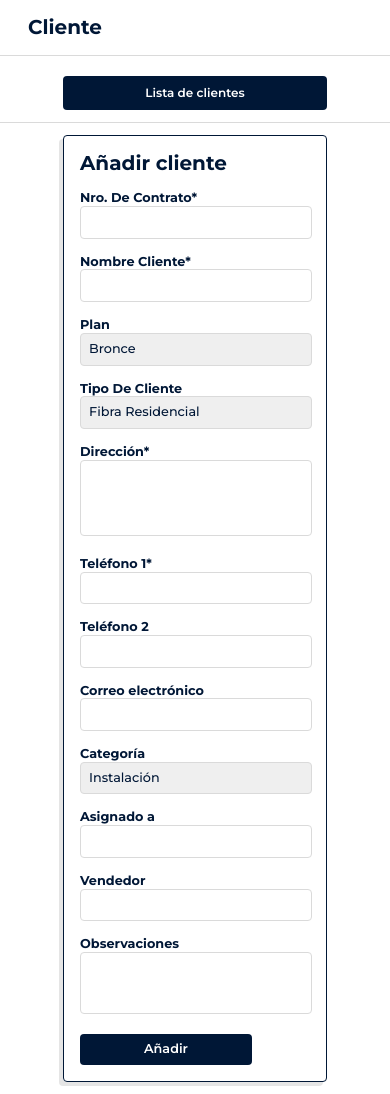
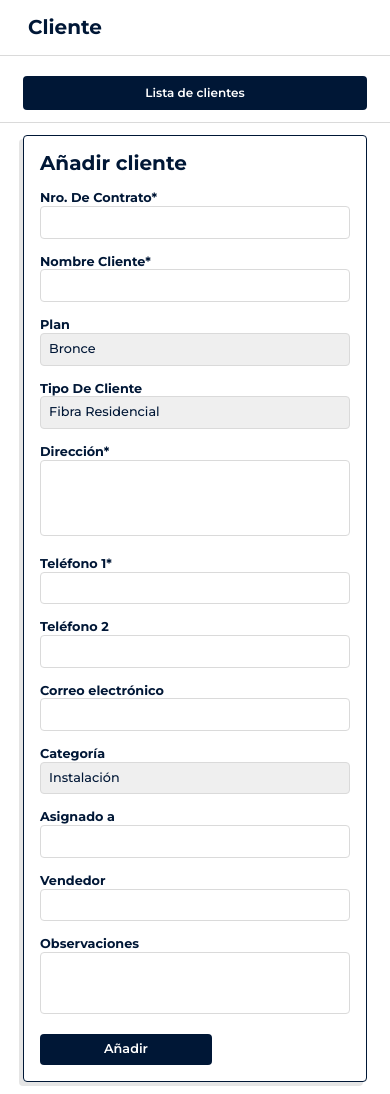
Before and after one commit to sussgmez/web_pt_v2, a Django app: page /customer/add in a window 390 px wide. Shown: the part 115-1209 px from the top of the page. Run offline with Django 4.2, Linux system fonts and the light colour scheme; the visitor is signed in with stand-in values (Sample User, id 1).

Commit message:
update styles

```diff
--- a/web_pt_v2/static/style.css
+++ b/web_pt_v2/static/style.css
@@ -280,7 +280,7 @@ main .header-main h1 {
 }
 @media (max-width: 588px) {
   .page-aside-section .filters-aside {
-    max-width: 264px;
+    max-width: 344px;
   }
 }
 .page-aside-section .customer-aside, .page-aside-section .order-aside {
@@ -299,7 +299,7 @@ main .header-main h1 {
 }
 @media (max-width: 588px) {
   .page-aside-section .customer-aside, .page-aside-section .order-aside {
-    max-width: 264px;
+    max-width: 344px;
   }
 }
 @media (max-width: 868px) {
@@ -418,6 +418,9 @@ main .header-main h1 {
   border-radius: 0.25rem;
   box-shadow: -4px 4px rgba(0, 0, 0, 0.1);
   height: fit-content;
+  max-width: 344px;
+  width: 100%;
+  margin: auto;
 }
 .page-aside-section .customer-list .customer-card p {
   margin: 0;
@@ -489,7 +492,7 @@ main .header-main h1 {
 }
 @media (max-width: 588px) {
   .page-aside-section .customer-list {
-    grid-template-columns: 264px;
+    grid-template-columns: 1fr;
   }
 }
 .page-aside-section .buttons-prev-next .btn-prev, .page-aside-section .buttons-prev-next .btn-next {
@@ -544,7 +547,8 @@ main .header-main h1 {
 }
 @media (max-width: 588px) {
   .page-aside-section .customer-detail {
-    max-width: 264px;
+    width: 100%;
+    max-width: 344px;
   }
 }
 .page-aside-section .customer-form {
@@ -579,7 +583,7 @@ main .header-main h1 {
 }
 @media (max-width: 588px) {
   .page-aside-section .customer-form {
-    grid-template-columns: 232px;
+    grid-template-columns: 1fr;
   }
   .page-aside-section .customer-form .columns-2 {
     grid-column: span 1;
@@ -910,7 +914,8 @@ main .header-main h1 {
 }
 @media (max-width: 588px) {
   .page-section .technician-orders {
-    grid-template-columns: 264px;
+    grid-template-columns: 1fr;
+    max-width: 344px;
   }
 }
 
--- a/web_pt_v2/static/style.scss
+++ b/web_pt_v2/static/style.scss
@@ -274,7 +274,7 @@ main {
             max-width: 540px;
         }
         @media (max-width: $sm_screen) {
-            max-width: 264px;
+            max-width: 344px;
         }
     }
     .customer-aside, .order-aside{
@@ -287,7 +287,7 @@ main {
             max-width: 504px;
         }
         @media (max-width: $sm_screen) {
-            max-width: 264px;
+            max-width: 344px;
         }
     }
     #id_form_filters {
@@ -399,6 +399,9 @@ main {
             border-radius: 0.25rem;
             box-shadow: -4px 4px rgba($black, $alpha: 0.1);
             height: fit-content;
+            max-width: 344px;
+            width: 100%;
+            margin: auto;
             p {margin: 0;}
             div {overflow: hidden;}
             hr {
@@ -462,7 +465,7 @@ main {
             justify-content: center;
         }
         @media (max-width:$sm_screen) {
-            grid-template-columns: 264px
+            grid-template-columns: 1fr
         }
     }
     .buttons-prev-next  {
@@ -512,7 +515,8 @@ main {
             margin: auto;
         }
         @media (max-width: $sm_screen) {
-            max-width: 264px;
+            width: 100%;
+            max-width: 344px;
         }
     }
     .customer-form {
@@ -548,7 +552,7 @@ main {
             grid-column: span 2;
         }
         @media (max-width: $sm_screen) {
-            grid-template-columns: 232px;
+            grid-template-columns: 1fr;
             .columns-2 {
                 grid-column: span 1;
             }
@@ -868,7 +872,8 @@ main {
             grid-template-columns: repeat(2, 264px);
         }
         @media (max-width: $sm_screen) {
-            grid-template-columns: 264px;
+            grid-template-columns: 1fr;
+            max-width: 344px;
         }
     }
 }
```
Also changed, not shown: 1 other file.
